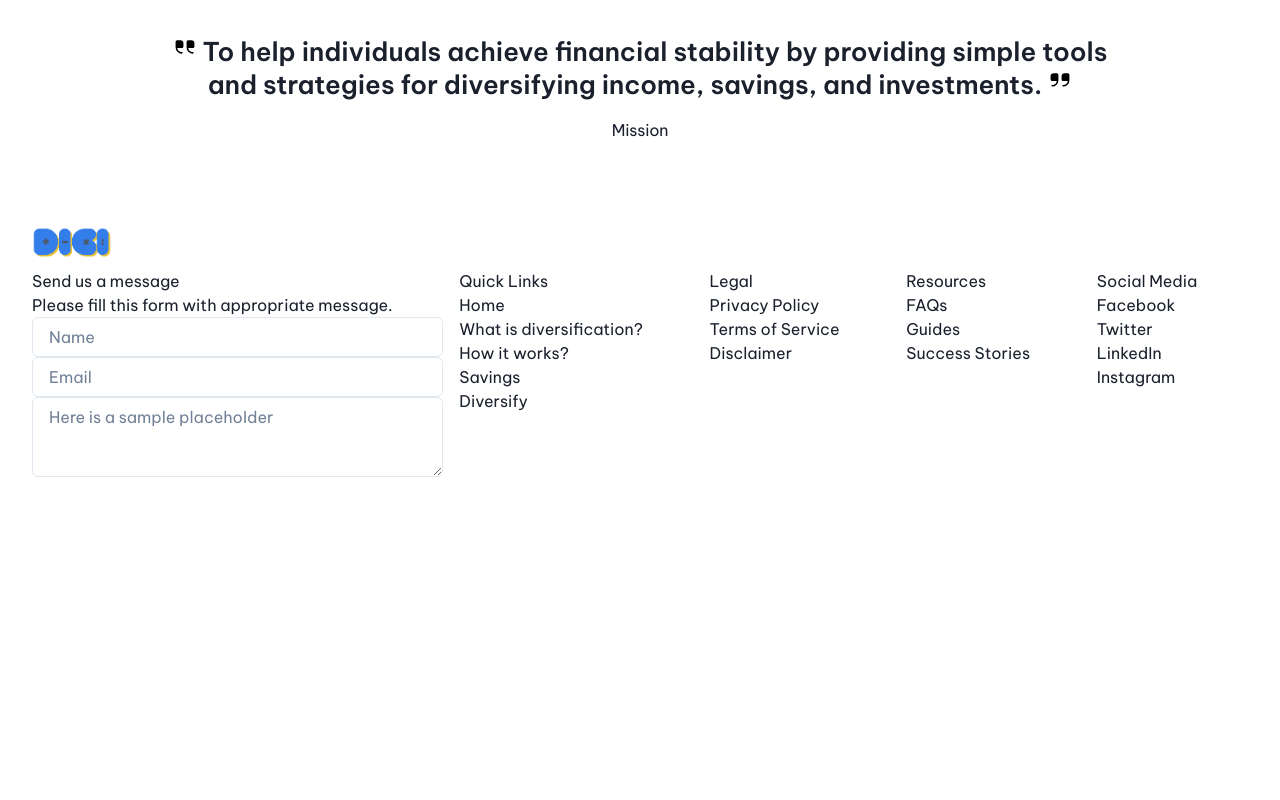
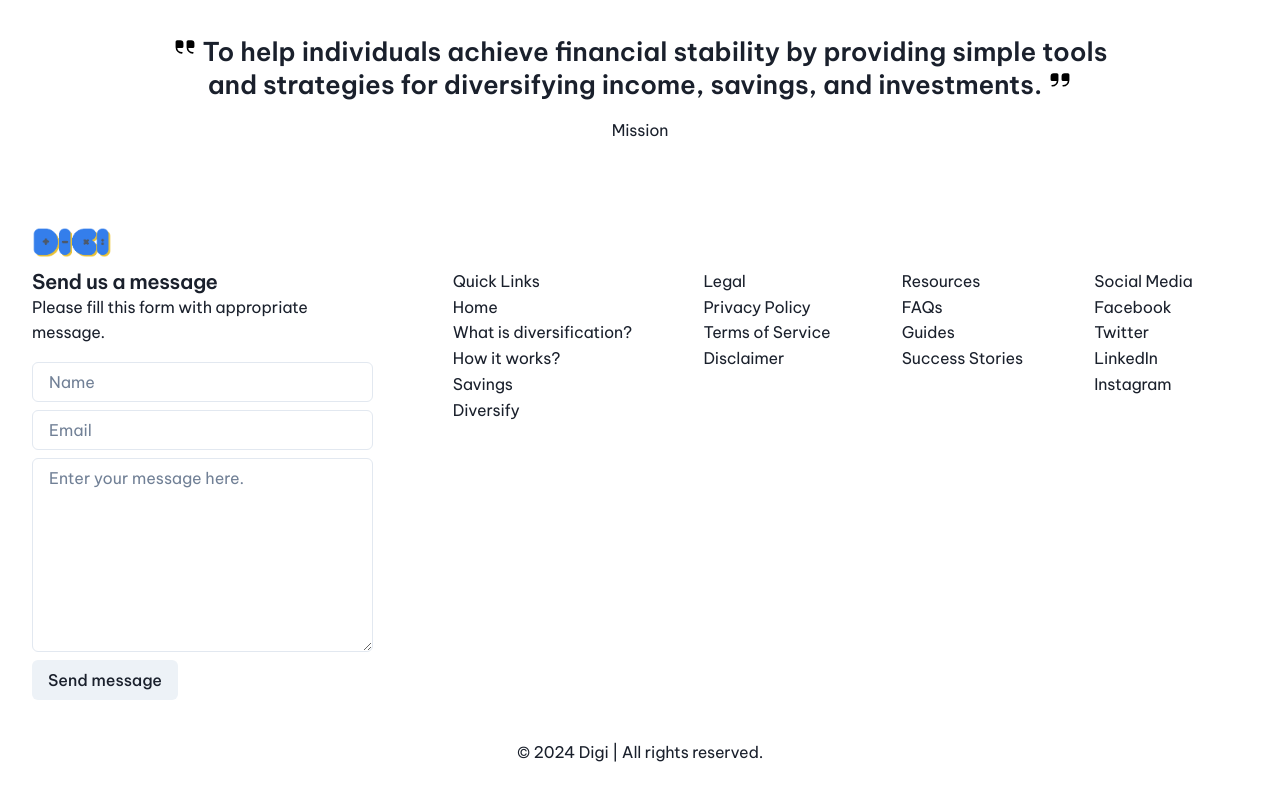
Before and after one commit to irefranscosme/digi, a Next.js app: page / in a window 1280 px wide. Shown: the part 1464-2264 px from the top of the page. Before the commit the page ends 1941 px from the top, so only its background shows below. Built offline with nearby package versions, Linux system fonts and the light colour scheme.

Commit message:
footer layout revamp

```diff
--- a/app/sections/footer.tsx
+++ b/app/sections/footer.tsx
@@ -1,8 +1,11 @@
 import {
+    Box,
+    Button,
     Flex,
     FormControl,
     Grid,
     GridItem,
+    Heading,
     Image,
     Input,
     Stack,
@@ -13,32 +16,34 @@ import React from 'react';
 
 const Footer = () => {
     return (
-        <Stack paddingBlock={['20', '20', '0']}>
+        <>
+            <Stack
+                paddingBlock={['20', '20', '0']}
+                justifyContent={'space-between'}
+            >
                 <Flex width="5em" mx={['auto', 'auto', 'unset']}>
                     <Image src="/assets/digi.png" alt="digi.png" />
                 </Flex>
-            <Grid
-                templateAreas={[
-                    `
-                        "send-message send-message"
-                        "quick-links resources"
-                        "legal social-media"
-                    `,
-                    `
-                        "send-message send-message"
-                        "quick-links resources"
-                        "legal social-media"
-                    `,
-                    `
-                        "send-message quick-links legal resources social-media"
-                    `,
-                ]}
-                gap={4}
+                <Flex gap="20" justifyContent={'space-between'}>
+                    <Flex flexDirection="column" gap="4" flexBasis={'30%'}>
+                        <Box>
+                            <Heading
+                                lineHeight="1.272"
+                                letterSpacing="-0.017em"
+                                fontSize="1.272em"
                             >
-                <GridItem area={'send-message'}>
-                    <Text>Send us a message</Text>
-                    <Text>Please fill this form with appropriate message.</Text>
+                                Send us a message
+                            </Heading>
+                            <Text
+                                lineHeight="1.618"
+                                letterSpacing="-0.011em"
+                                fontSize="1em"
+                            >
+                                Please fill this form with appropriate message.
+                            </Text>
+                        </Box>
                         <form>
+                            <Flex gap="2" flexDirection="column">
                                 <FormControl isRequired>
                                     <Input placeholder="Name" />
                                 </FormControl>
@@ -46,39 +51,189 @@ const Footer = () => {
                                     <Input placeholder="Email" />
                                 </FormControl>
                                 <FormControl isRequired>
-                            <Textarea placeholder="Here is a sample placeholder" />
+                                    <Textarea
+                                        placeholder="Enter your message here."
+                                        rows={8}
+                                    />
                                 </FormControl>
+                                <FormControl>
+                                    <Button>Send message</Button>
+                                </FormControl>
+                            </Flex>
                         </form>
-                </GridItem>
+                    </Flex>
+                    <Grid
+                        flexBasis={'70%'}
+                        templateAreas={[
+                            `
+                                "quick-links resources"
+                                "legal social-media"
+                            `,
+                            `
+
+                                "quick-links resources"
+                                "legal social-media"
+                            `,
+                            `
+                                "quick-links legal resources social-media"
+                            `,
+                        ]}
+                        gap={4}
+                    >
                         <GridItem area={'quick-links'}>
-                    <Text>Quick Links</Text>
-                    <Text>Home</Text>
-                    <Text>What is diversification?</Text>
-                    <Text>How it works?</Text>
-                    <Text>Savings</Text>
-                    <Text>Diversify</Text>
+                            <Text
+                                lineHeight="1.618"
+                                letterSpacing="-0.011em"
+                                fontSize="1em"
+                            >
+                                Quick Links
+                            </Text>
+                            <Text
+                                lineHeight="1.618"
+                                letterSpacing="-0.011em"
+                                fontSize="1em"
+                            >
+                                Home
+                            </Text>
+                            <Text
+                                lineHeight="1.618"
+                                letterSpacing="-0.011em"
+                                fontSize="1em"
+                            >
+                                What is diversification?
+                            </Text>
+                            <Text
+                                lineHeight="1.618"
+                                letterSpacing="-0.011em"
+                                fontSize="1em"
+                            >
+                                How it works?
+                            </Text>
+                            <Text
+                                lineHeight="1.618"
+                                letterSpacing="-0.011em"
+                                fontSize="1em"
+                            >
+                                Savings
+                            </Text>
+                            <Text
+                                lineHeight="1.618"
+                                letterSpacing="-0.011em"
+                                fontSize="1em"
+                            >
+                                Diversify
+                            </Text>
                         </GridItem>
                         <GridItem area={'legal'}>
-                    <Text>Legal</Text>
-                    <Text>Privacy Policy</Text>
-                    <Text>Terms of Service</Text>
-                    <Text>Disclaimer</Text>
+                            <Text
+                                lineHeight="1.618"
+                                letterSpacing="-0.011em"
+                                fontSize="1em"
+                            >
+                                Legal
+                            </Text>
+                            <Text
+                                lineHeight="1.618"
+                                letterSpacing="-0.011em"
+                                fontSize="1em"
+                            >
+                                Privacy Policy
+                            </Text>
+                            <Text
+                                lineHeight="1.618"
+                                letterSpacing="-0.011em"
+                                fontSize="1em"
+                            >
+                                Terms of Service
+                            </Text>
+                            <Text
+                                lineHeight="1.618"
+                                letterSpacing="-0.011em"
+                                fontSize="1em"
+                            >
+                                Disclaimer
+                            </Text>
                         </GridItem>
                         <GridItem area={'resources'}>
-                    <Text>Resources</Text>
-                    <Text>FAQs</Text>
-                    <Text>Guides</Text>
-                    <Text>Success Stories</Text>
+                            <Text
+                                lineHeight="1.618"
+                                letterSpacing="-0.011em"
+                                fontSize="1em"
+                            >
+                                Resources
+                            </Text>
+                            <Text
+                                lineHeight="1.618"
+                                letterSpacing="-0.011em"
+                                fontSize="1em"
+                            >
+                                FAQs
+                            </Text>
+                            <Text
+                                lineHeight="1.618"
+                                letterSpacing="-0.011em"
+                                fontSize="1em"
+                            >
+                                Guides
+                            </Text>
+                            <Text
+                                lineHeight="1.618"
+                                letterSpacing="-0.011em"
+                                fontSize="1em"
+                            >
+                                Success Stories
+                            </Text>
                         </GridItem>
                         <GridItem area={'social-media'}>
-                    <Text>Social Media</Text>
-                    <Text>Facebook</Text>
-                    <Text>Twitter</Text>
-                    <Text>LinkedIn</Text>
-                    <Text>Instagram</Text>
+                            <Text
+                                lineHeight="1.618"
+                                letterSpacing="-0.011em"
+                                fontSize="1em"
+                            >
+                                Social Media
+                            </Text>
+                            <Text
+                                lineHeight="1.618"
+                                letterSpacing="-0.011em"
+                                fontSize="1em"
+                            >
+                                Facebook
+                            </Text>
+                            <Text
+                                lineHeight="1.618"
+                                letterSpacing="-0.011em"
+                                fontSize="1em"
+                            >
+                                Twitter
+                            </Text>
+                            <Text
+                                lineHeight="1.618"
+                                letterSpacing="-0.011em"
+                                fontSize="1em"
+                            >
+                                LinkedIn
+                            </Text>
+                            <Text
+                                lineHeight="1.618"
+                                letterSpacing="-0.011em"
+                                fontSize="1em"
+                            >
+                                Instagram
+                            </Text>
                         </GridItem>
                     </Grid>
+                </Flex>
             </Stack>
+            <Text
+                lineHeight="1.618"
+                letterSpacing="-0.011em"
+                fontSize="1em"
+                paddingBlock="10"
+                textAlign="center"
+            >
+                © 2024 Digi | All rights reserved.
+            </Text>
+        </>
     );
 };
 
```
Lines whose indentation alone changed are shown as unchanged.
